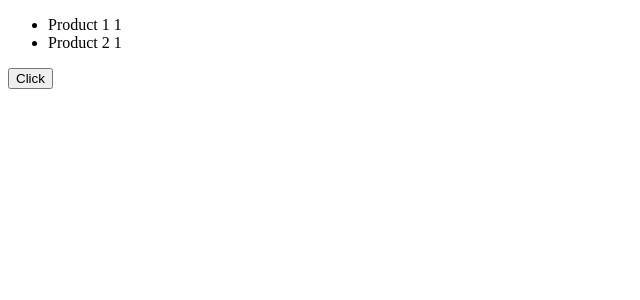
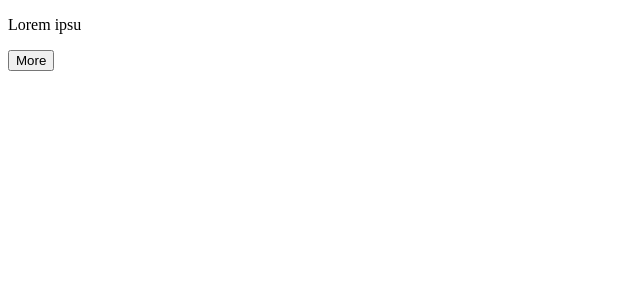
Before and after one commit to dantrovato/code-with-mosh-styling-components, a React (Vite) app: page / in a window 1280 px wide. Shown: the top 300 px of the page, without its empty margins (0-640 px from the left). Built offline with nearby package versions, Linux system fonts and the light colour scheme.

Commit message:
Add ExpandableText component for the last exercise

```diff
--- a/src/App.tsx
+++ b/src/App.tsx
@@ -1,34 +1,12 @@
-import { useState } from "react";
-import { produce } from "immer";
+import ExpandableText from "./components/ExpandableText";
+
+const text =
+  "Lorem ipsum, dolor sit amet consectetur adipisicing elit. Autem necessitatibus eligendi itaque libero, laboriosam officiis sunt ex, nam facilis deserunt a temporibus, ea consectetur quis odit mollitia eius enim! Iusto, dolores. Veniam rem ipsam libero sint eos velit porro, nam voluptatem cupiditate, aliquam dolore molestiae id. Culpa, saepe tempore. Maiores ex corporis, cumque, assumenda pariatur veniam voluptas sint dolore fugit minus laboriosam quaerat, tempore at accusantium consequatur aut aperiam rem omnis laudantium natus repellendus eius? Natus ad quo perspiciatis aperiam non repudiandae deleniti veniam sed pariatur. Neque tenetur voluptates fuga quibusdam repellat, hic ipsa assumenda vitae aperiam non dignissimos et?";
 
 const App = () => {
-  const [cart, setCart] = useState({
-    discount: 1,
-    items: [
-      { id: 1, title: "Product 1", quantity: 1 },
-      { id: 2, title: "Product 2", quantity: 1 },
-    ],
-  });
-
-  const handleClick = () => {
-    setCart({
-      ...cart,
-      items: cart.items.map((item) => {
-        return item.id === 1 ? { ...item, quantity: 2 } : item;
-      }),
-    });
-  };
-
   return (
     <div>
-      <ul>
-        {cart.items.map((item) => (
-          <li>
-            {item.title} {item.quantity}
-          </li>
-        ))}
-      </ul>
-      <button onClick={handleClick}>Click</button>
+      <ExpandableText maxChars={10}>{text}</ExpandableText>
     </div>
   );
 };
--- /dev/null
+++ b/src/components/ExpandableText.tsx
@@ -0,0 +1,22 @@
+import { useState } from "react";
+
+interface Props {
+  children: string;
+  maxChars?: number;
+}
+
+const ExpandableText = ({ children, maxChars = 100 }: Props) => {
+  const [isExpanded, setExpanded] = useState(false);
+  if (children.length <= maxChars) return <p>{children}</p>;
+  const text = isExpanded ? children : children.substring(0, maxChars);
+  return (
+    <div>
+      <p>{text}</p>
+      <button onClick={() => setExpanded(!isExpanded)}>
+        {isExpanded ? "Less" : "More"}
+      </button>
+    </div>
+  );
+};
+
+export default ExpandableText;
```
